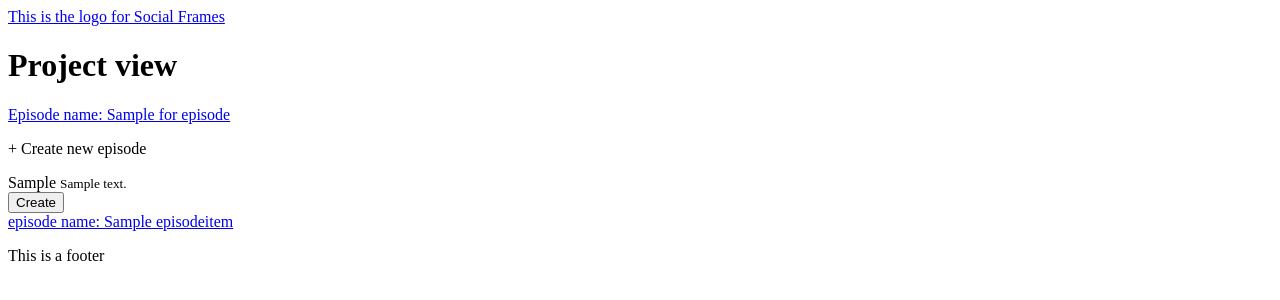
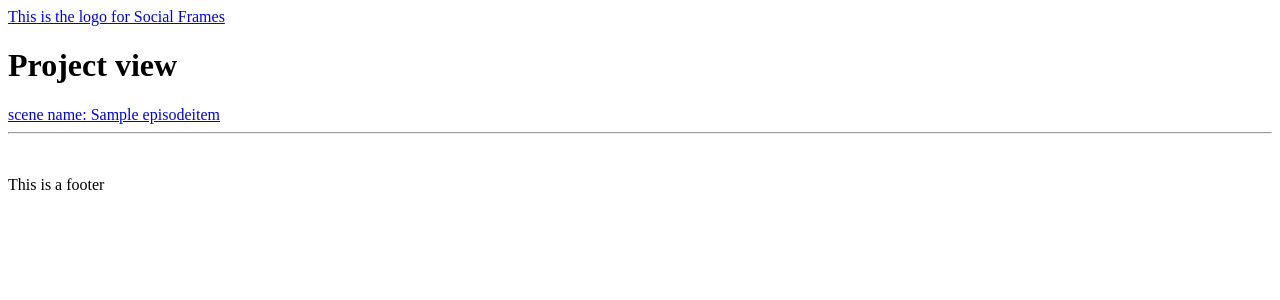
Before and after one commit to MidnattLantern/social_frames, a Django app: template templates/project_view.html in a window 1280 px wide. Shown: the top 300 px of the page. Run offline with Django 3.2, Linux system fonts and the light colour scheme; a user stored in the database is signed in; tables that the repository leaves empty hold one stand-in row (values such as "Sample post"); the template is opened without the code that fills it: values that come from a table or form of the project are taken from there, most other values are stand-ins (such as "Sample title", 1, 10 or a date in 2020); some libraries are stand-ins or nearby versions.

Commit message:
episode view render all available scenes with functional links using custom based view models

```diff
--- a/templates/project_view.html
+++ b/templates/project_view.html
@@ -3,39 +3,14 @@
 
 <h1>Project view</h1>
 
-<!-- see models.py EpisodeItem() -->
-{% if user.is_authenticated %}
 
-<div>
-  <a href="#">
-    Episode name: {{ for_episode.episode_name }}
-  </a>
-</div>
+{% if user.is_authenticated %}  {% for i in episode_item %}
+<a href="{% url 'episode_url_path' i.episode_slug %}">
+  scene name: {{ i.episode_name }}
+</a>
+<hr>
+<br>
 
+{% endfor %}  {% endif %}
 
-
-<div>
-  <p>+ Create new episode</p>
-  <form method="post">
-    {{ create_episode_item | crispy }}
-    {% csrf_token %}
-    <button type="submit"> Create </button>
-  </form>
-</div>
-
-{% endif %}
-
-<!-- test -->
-<table>
-  <!-- see models.py EpisodeItem() -->
-  {% if user.is_authenticated %} {% for for_episode in episodeitem_list %}
-  <a href="{% url 'episode_url_path' for_episode.episode_slug %}">
-    episode name: {{ for_episode.episode_name }}
-  </a>
-</table>
-{% endfor %}
-<!-- end test -->
-
-
-
-{% endif %} {% endblock %}
+{% endblock %}
```
